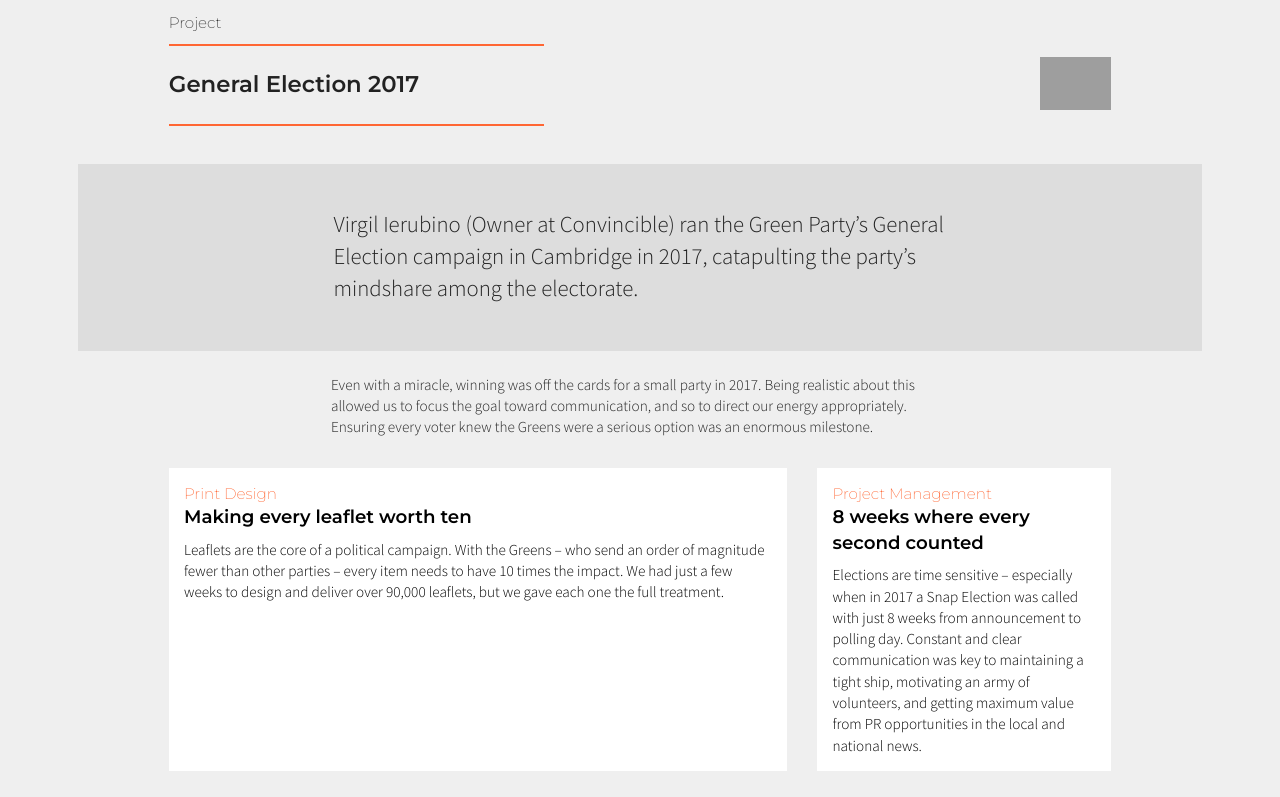
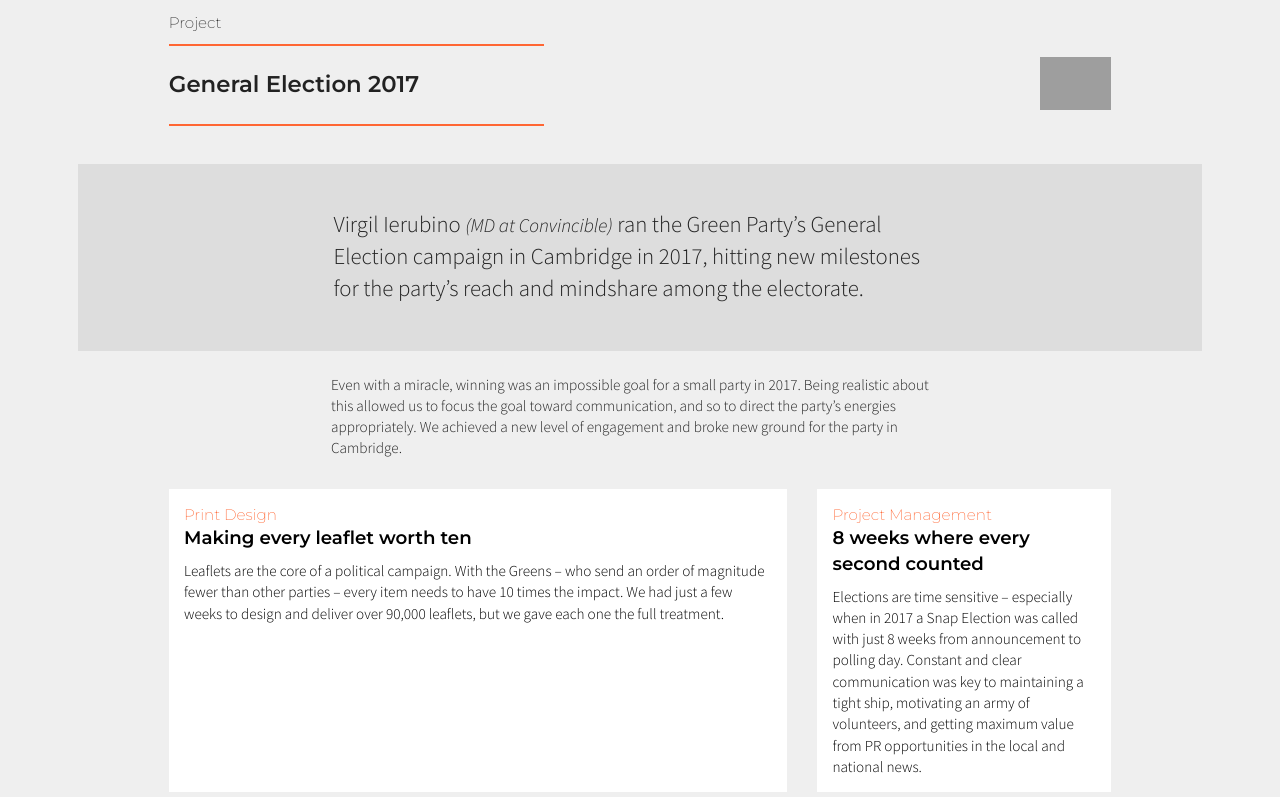
Before and after one commit to ConvincibleMedia/ConvincibleMedia, a Jekyll site: the page built from source/_showcase/general-election-2017.md, in a window 1280 px wide and 900 px high, scrolled down 407 px, cut to the strip 50-847 px from the top of the window. Built offline with Jekyll 4.4.1, drawn with Linux system fonts in a browser that asks for light colours; some of the changed text lies outside the part shown; grey boxes are pictures that could not be loaded.

Commit message:
Dumped from dato

```diff
--- a/public/showcase/cambridge-english-teacher.html
+++ b/public/showcase/cambridge-english-teacher.html
@@ -159,7 +159,7 @@
 			<div class="block_body_lead">
    <div class="row">
       <div class="col-md-8 col-md-offset-2">
-         <p>Virgil Ierubino (Owner at Convincible) was the marketing brain behind the world’s most prestigious membership for teachers of English.</p>
+         <p>Virgil Ierubino <i class="small">[MD at Convincible]</i> was the marketing brain behind the world’s most prestigious membership for teachers of English.</p>
 
       </div>
    </div>
--- a/public/showcase/general-election-2017.html
+++ b/public/showcase/general-election-2017.html
@@ -159,7 +159,7 @@
 			<div class="block_body_lead">
    <div class="row">
       <div class="col-md-8 col-md-offset-2">
-         <p>Virgil Ierubino (Owner at Convincible) ran the Green Party’s General Election campaign in Cambridge in 2017, catapulting the party’s mindshare among the electorate.</p>
+         <p>Virgil Ierubino <i class="small">(MD at Convincible)</i> ran the Green Party’s General Election campaign in Cambridge in 2017, hitting new milestones for the party’s reach and mindshare among the electorate.</p>
 
       </div>
    </div>
@@ -171,7 +171,7 @@
 			<div class="block_body_text">
    <div class="row">
       <div class="col-md-8 col-md-offset-2">
-         <p>Even with a miracle, winning was off the cards for a small party in 2017. Being realistic about this allowed us to focus the goal toward communication, and so to direct our energy appropriately. Ensuring every voter knew the Greens were a serious option was an enormous milestone.</p>
+         <p>Even with a miracle, winning was an impossible goal for a small party in 2017. Being realistic about this allowed us to focus the goal toward communication, and so to direct the party’s energies appropriately. We achieved a new level of engagement and broke new ground for the party in Cambridge.</p>
 
       </div>
    </div>
@@ -604,7 +604,7 @@
    <blockquote class="quote feature ">
       <div class="row">
          <div class="col-md-8 col-md-offset-2">
-            <p>The quality of this election campaign, in such a short timeframe, was down to Virgil’s fantastic drive and organisation.</p>
+            <p>The quality of this election campaign, in such a short timeframe, was down to Virgil’s <i class="small">[MD at Convincible]</i> fantastic drive and organisation.</p>
 
          </div>
       </div>
--- a/source/_showcase/general-election-2017.md
+++ b/source/_showcase/general-election-2017.md
@@ -30,14 +30,14 @@ heading:
   text: Changing minds at a time of change
 intro:
 - item_type: block_body_lead
-  paragraphs: Virgil Ierubino (Owner at Convincible) ran the Green Party’s General
-    Election campaign in Cambridge in 2017, catapulting the party’s mindshare among
-    the electorate.
+  paragraphs: Virgil Ierubino <i class="small">(MD at Convincible)</i> ran the Green
+    Party’s General Election campaign in Cambridge in 2017, hitting new milestones
+    for the party’s reach and mindshare among the electorate.
 - item_type: block_body_text
-  text: Even with a miracle, winning was off the cards for a small party in 2017.
+  text: Even with a miracle, winning was an impossible goal for a small party in 2017.
     Being realistic about this allowed us to focus the goal toward communication,
-    and so to direct our energy appropriately. Ensuring every voter knew the Greens
-    were a serious option was an enormous milestone.
+    and so to direct the party's energies appropriately. We achieved a new level of
+    engagement and broke new ground for the party in Cambridge.
 facets:
 - item_type: block_card_image
   image:
@@ -105,7 +105,8 @@ facets:
   size:
 quote:
   paragraphs: The quality of this election campaign, in such a short timeframe, was
-    down to Virgil's fantastic drive and organisation.
+    down to Virgil's <i class="small">[MD at Convincible]</i> fantastic drive and
+    organisation.
   cite: Convenor for Cambridge, Green Party of England and Wales
 services:
 - title: Print Design
```
Also changed, not shown: source/_services/branding.md (+1 -114 lines), source/_showcase/cambridge-english-teacher.md (+2 -2 lines), source/_showcase/portrait-exhibition.md (+1 -1 lines).
